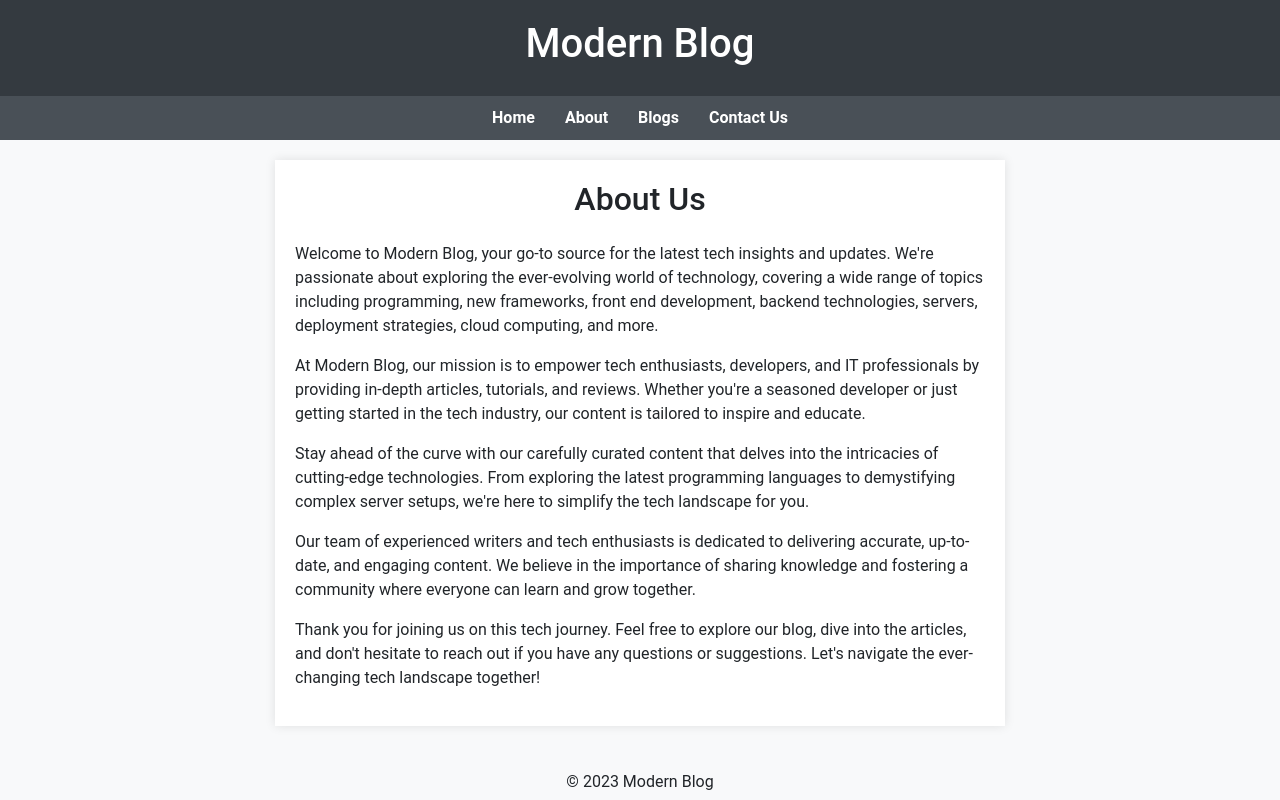
After one commit to sahil78272026/newblog, a Django app: page /about/ in a window 1280 px wide. The commit adds this page. Run offline with Django 4.2, Linux system fonts and the light colour scheme; some libraries are stand-ins or nearby versions.

Commit message:
about us added

```diff
--- a/newblog/post/urls.py
+++ b/newblog/post/urls.py
@@ -2,7 +2,9 @@ from django.urls import path
 from .views import *
 
 urlpatterns = [
-    path('home', home),
+    path('home/', home, name='home'),
     path('create_post/', CreatePost.as_view({'post':'create'})),
+    path('about/', About.as_view({'get':'list'}), name='about'),
+    path('home/', home, name='blogs'),
 
 ]
--- a/newblog/post/views.py
+++ b/newblog/post/views.py
@@ -17,3 +17,7 @@ class CreatePost(viewsets.ViewSet):
         description = request.data.get('description')
         Post.objects.create(title=title, description=description)
         return Response("Post Created!")
+
+class About(viewsets.ViewSet):
+    def list(self, request):
+        return render(request, 'about.html')
--- /dev/null
+++ b/newblog/templates/about.html
@@ -0,0 +1,92 @@
+<!DOCTYPE html>
+<html lang="en">
+<head>
+  <meta charset="UTF-8">
+  <meta name="viewport" content="width=device-width, initial-scale=1.0">
+  <title>About Us - Modern Blog</title>
+  <link rel="stylesheet" href="https://stackpath.bootstrapcdn.com/bootstrap/4.5.2/css/bootstrap.min.css">
+  <style>
+    body {
+      font-family: 'Roboto', sans-serif;
+      background-color: #f8f9fa;
+    }
+
+    header {
+      background-color: #343a40;
+      color: #fff;
+      padding: 20px 0;
+    }
+
+    nav {
+      display: flex;
+      justify-content: center;
+      background-color: #495057;
+      padding: 10px;
+    }
+
+    nav a {
+      color: #fff;
+      text-decoration: none;
+      margin: 0 15px;
+      font-weight: bold;
+    }
+
+    nav a:hover {
+      text-decoration: underline;
+    }
+
+    main {
+      padding: 20px;
+    }
+
+    .about-content {
+      background-color: #fff;
+      padding: 20px;
+      box-shadow: 0 0 10px rgba(0, 0, 0, 0.1);
+    }
+  </style>
+</head>
+<body>
+
+  <header>
+    <h1 class="text-center">Modern Blog</h1>
+  </header>
+
+  <nav>
+    <a href="index.html">Home</a>
+    <a href="#about">About</a>
+    <a href="#blogs">Blogs</a>
+    <a href="#contact">Contact Us</a>
+  </nav>
+
+  <main>
+    <div class="container">
+      <div class="row">
+        <div class="col-md-8 offset-md-2">
+          <div class="about-content">
+            <h2 class="text-center mb-4">About Us</h2>
+            <p>Welcome to Modern Blog, your go-to source for the latest tech insights and updates. We're passionate about exploring the ever-evolving world of technology, covering a wide range of topics including programming, new frameworks, front end development, backend technologies, servers, deployment strategies, cloud computing, and more.</p>
+
+            <p>At Modern Blog, our mission is to empower tech enthusiasts, developers, and IT professionals by providing in-depth articles, tutorials, and reviews. Whether you're a seasoned developer or just getting started in the tech industry, our content is tailored to inspire and educate.</p>
+
+            <p>Stay ahead of the curve with our carefully curated content that delves into the intricacies of cutting-edge technologies. From exploring the latest programming languages to demystifying complex server setups, we're here to simplify the tech landscape for you.</p>
+
+            <p>Our team of experienced writers and tech enthusiasts is dedicated to delivering accurate, up-to-date, and engaging content. We believe in the importance of sharing knowledge and fostering a community where everyone can learn and grow together.</p>
+
+            <p>Thank you for joining us on this tech journey. Feel free to explore our blog, dive into the articles, and don't hesitate to reach out if you have any questions or suggestions. Let's navigate the ever-changing tech landscape together!</p>
+          </div>
+        </div>
+      </div>
+    </div>
+  </main>
+
+  <footer class="text-center mt-4">
+    &copy; 2023 Modern Blog
+  </footer>
+
+  <script src="https://code.jquery.com/jquery-3.5.1.slim.min.js"></script>
+  <script src="https://cdn.jsdelivr.net/npm/@popperjs/core@2.11.6/dist/umd/popper.min.js"></script>
+  <script src="https://stackpath.bootstrapcdn.com/bootstrap/4.5.2/js/bootstrap.min.js"></script>
+
+</body>
+</html>
```
Also changed, not shown: newblog/templates/home.html (+4 -4 lines).
